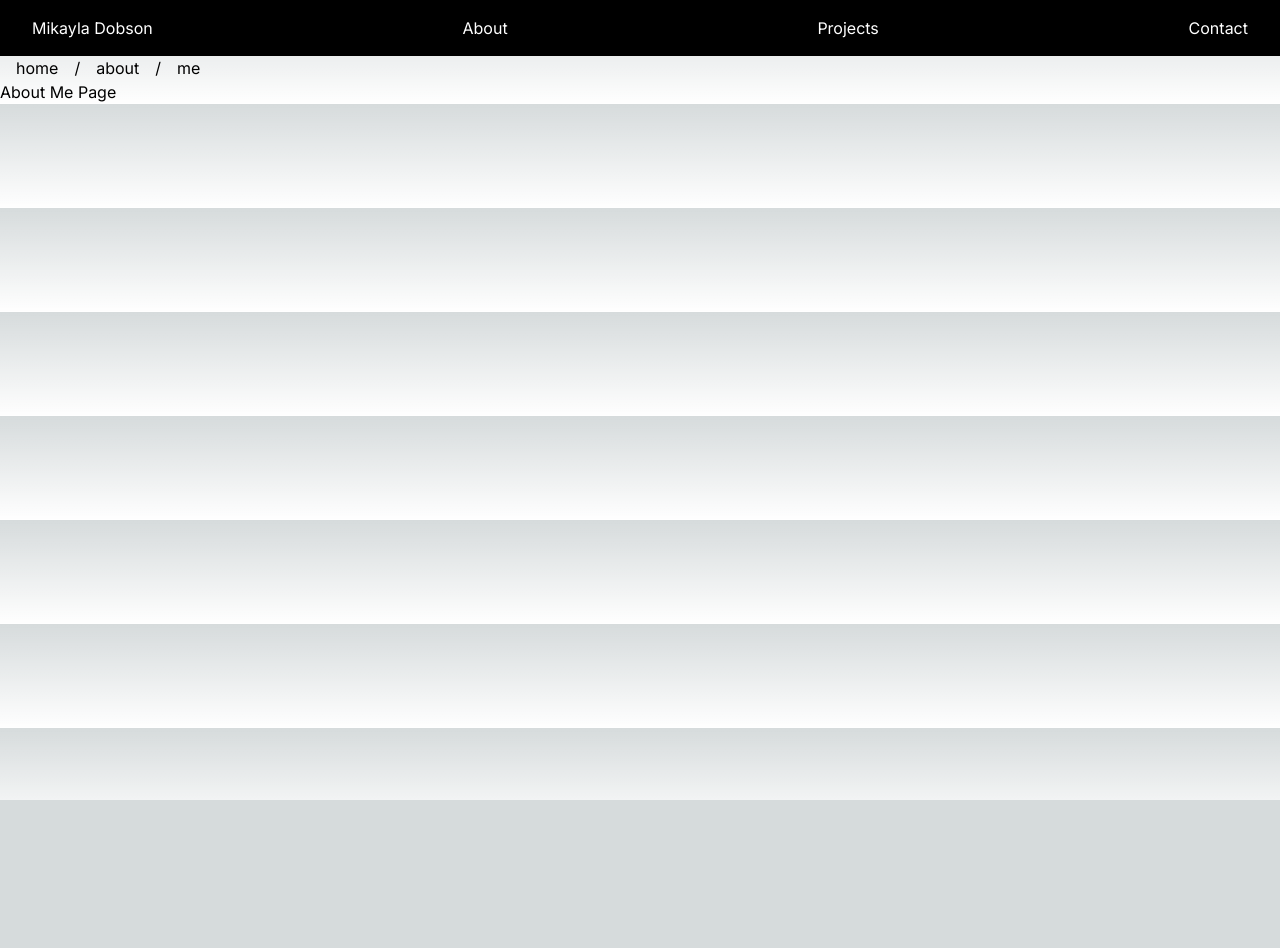
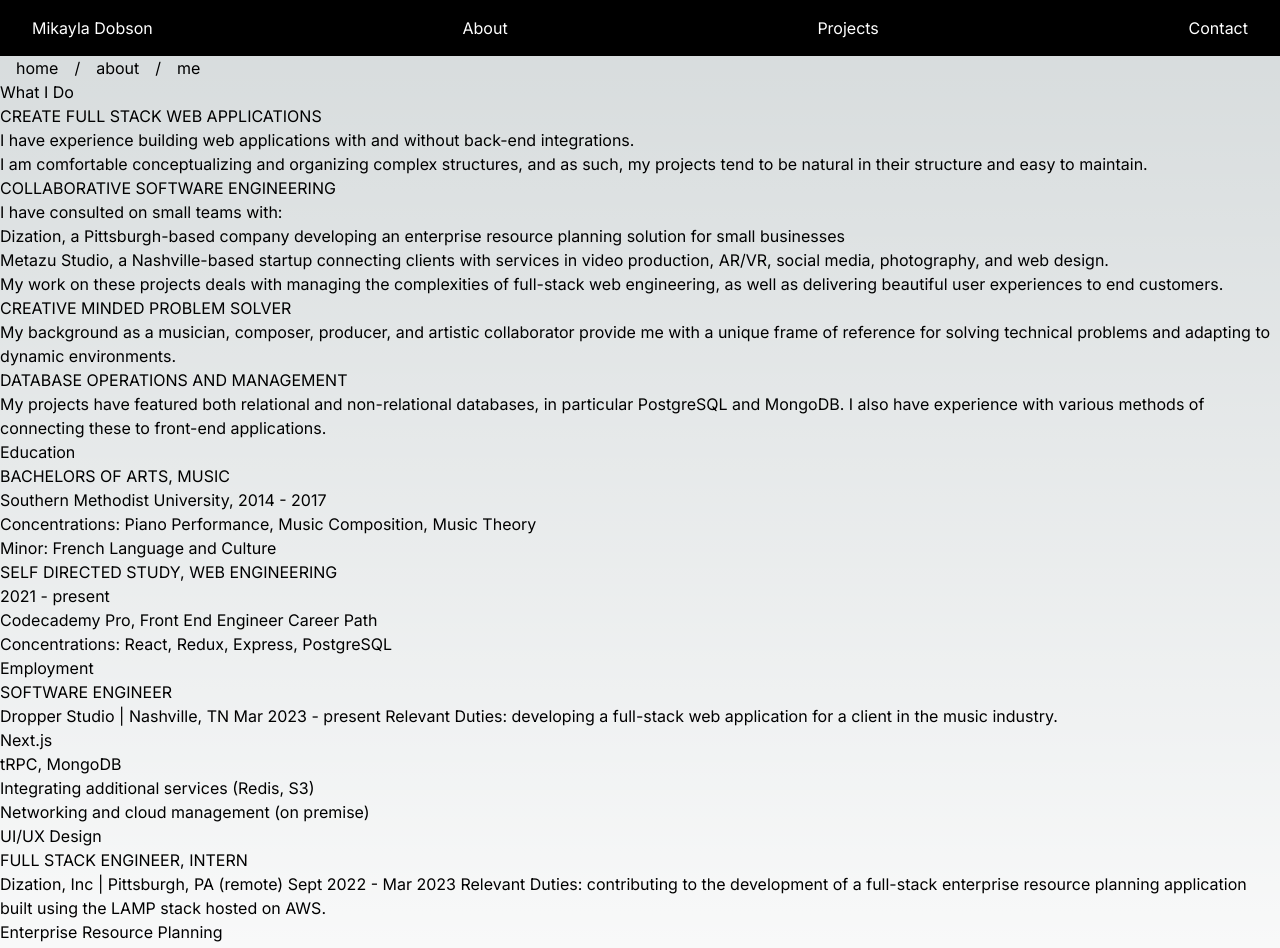
Before and after one commit to innocuous-symmetry/mikayla-dobson-dev, a Next.js app: page /about/me in a window 1280 px wide. Shown: the top 948 px of the page. Before the commit the page ends 800 px from the top, so only its background shows below. Built offline with nearby package versions, Linux system fonts and the light colour scheme.

Commit message:
custom component support for mdx

```diff
--- /dev/null
+++ b/app/about/me/content.mdx
@@ -0,0 +1,79 @@
+# What I Do
+
+## CREATE FULL STACK WEB APPLICATIONS
+
+I have experience building web applications with and without back-end integrations.
+
+I am comfortable conceptualizing and organizing complex structures, and as such, my projects tend to be natural in their structure and easy to maintain.
+
+## COLLABORATIVE SOFTWARE ENGINEERING
+
+I have consulted on small teams with:
+
+- Dization, a Pittsburgh-based company developing an enterprise resource planning solution for small businesses
+- Metazu Studio, a Nashville-based startup connecting clients with services in video production, AR/VR, social media, photography, and web design.
+
+My work on these projects deals with managing the complexities of full-stack web engineering, as well as delivering beautiful user experiences to end customers.
+
+## CREATIVE MINDED PROBLEM SOLVER
+
+My background as a musician, composer, producer, and artistic collaborator provide me with a unique frame of reference for solving technical problems and adapting to dynamic environments.
+
+## DATABASE OPERATIONS AND MANAGEMENT
+
+My projects have featured both relational and non-relational databases, in particular PostgreSQL and MongoDB. I also have experience with various methods of connecting these to front-end applications.
+
+# Education
+
+## BACHELORS OF ARTS, MUSIC
+
+Southern Methodist University, 2014 - 2017
+
+Concentrations: Piano Performance, Music Composition, Music Theory
+
+Minor: French Language and Culture
+
+## SELF DIRECTED STUDY, WEB ENGINEERING
+
+2021 - present
+
+Codecademy Pro, Front End Engineer Career Path
+
+Concentrations: React, Redux, Express, PostgreSQL
+
+# Employment
+
+## SOFTWARE ENGINEER
+
+Dropper Studio | Nashville, TN
+Mar 2023 - present
+Relevant Duties: developing a full-stack web application for a client in the music industry.
+
+- Next.js
+- tRPC, MongoDB
+- Integrating additional services (Redis, S3)
+- Networking and cloud management (on premise)
+- UI/UX Design
+
+## FULL STACK ENGINEER, INTERN
+
+Dization, Inc | Pittsburgh, PA (remote)
+Sept 2022 - Mar 2023
+Relevant Duties: contributing to the development of a full-stack enterprise resource planning application built using the LAMP stack hosted on AWS.
+
+- Enterprise Resource Planning
+- AWS
+- System Design
+- UI/UX Design
+- Database management
+
+## FULL STACK ENGINEER, INTERN
+Dization, Inc | Pittsburgh, PA (remote)
+Sept 2022 - present
+Relevant Duties: contributing to the development of a full-stack enterprise resource planning application built using the LAMP stack hosted on AWS.
+
+Enterprise Resource Planning
+AWS
+System Design
+UI/UX Design
+Database management
--- a/app/about/me/page.tsx
+++ b/app/about/me/page.tsx
@@ -1,7 +1,2 @@
-export default function AboutMePage() {
-    return (
-        <div>
-            <h1>About Me Page</h1>
-        </div>
-    )
-}
+'use client'
+export { default } from "./content.mdx"
--- /dev/null
+++ b/app/about/skills/content.mdx
@@ -0,0 +1,22 @@
+Check out my skills, and some of the technologies I work with the most:
+
+# Programming Languages
+
+## JavaScript
+
+- Typescript
+- React / Next.js
+    - Redux
+    - tRPC
+- Node.js
+    - Express.js
+    - ToneJS
+- jQuery
+- Jest
+
+## Python
+
+- Pandas
+- Micropython
+
+# Front End Skills
--- a/app/about/skills/page.tsx
+++ b/app/about/skills/page.tsx
@@ -1,7 +1,2 @@
-export default function SkillsPage() {
-    return (
-        <div>
-            <h1>Skills Page</h1>
-        </div>
-    )
-}
+'use client'
+export { default } from "./content.mdx"
--- a/app/content.mdx
+++ b/app/content.mdx
@@ -6,12 +6,14 @@ Software design at the confluence of efficiency, ingenuity, and artistry.
 
 Here are some things I've provided for my teams in the past:
 
-- Connecting the dots
-    - My strength lies in the big picture. My background as a composer of classical music has given me a lasting sense
-    for how to assemble the pieces of a project into a cohesive whole.
-    - As a software engineer, this means:
-        - I'm comfortable living in the world between the front-end and back-end
-        - I love solving emergent problems as a project's stack is expanding
+### Connecting the dots
+
+My strength lies in the big picture. My background as a composer of classical music has given me a lasting sense for how to assemble the pieces of a project into a cohesive whole.
+
+As a software engineer, this means:
+
+- I'm comfortable living in the world between the front-end and back-end
+- I love solving emergent problems as a project's stack is expanding
 
 ---
 
--- a/app/layout.tsx
+++ b/app/layout.tsx
@@ -1,9 +1,11 @@
 'use client'
 
+import Head from 'next/head'
 import Navbar from '@/components/Navbar'
 import SiteTree from '@/components/SiteTree'
 import { MDXProvider } from '@mdx-js/react'
 import { Inter } from 'next/font/google'
+import components from '@/components/mdx'
 import './globals.css'
 
 const inter = Inter({ subsets: ['latin'] })
@@ -13,22 +15,22 @@ export const metadata = {
   description: 'Integrating artistry and technology to create beautiful software',
 }
 
-export default function RootLayout({
-  children,
-}: {
-  children: React.ReactNode
-}) {
+export default function RootLayout({ children }: { children: React.ReactNode }) {
   return (
     <html lang="en">
-      <MDXProvider /* components={components} */>
-        <body className={inter.className}>
-          <>
-          <Navbar />
-          <SiteTree />
+      <Head>
+        <title>{metadata.title}</title>
+        <meta name="description" content={metadata.description} />
+        <meta name="viewport" content="width=device-width, initial-scale=1" />
+        <link rel="icon" href="/favicon.ico" />
+      </Head>
+      <body className={inter.className}>
+        <Navbar />
+        <SiteTree />
+        <MDXProvider components={components}>
           {children}
-          </>
-        </body>
-      </MDXProvider>
+        </MDXProvider>
+      </body>
     </html>
   )
 }
--- a/app/page.tsx
+++ b/app/page.tsx
@@ -1,3 +1,4 @@
+'use client'
 import Content from "./content.mdx"
 
 export default function Home() {
--- a/components/mdx/index.tsx
+++ b/components/mdx/index.tsx
@@ -1,5 +1,44 @@
-import { ReactNode } from "react";
+import { v4 } from "uuid"
 
-export const P1TAG = ({ children }: { children: ReactNode }) => (
-    <h1>{children}</h1>
+type ElementType<Key extends keyof JSX.IntrinsicElements> = React.FC<JSX.IntrinsicElements[Key]>
+type FormattedTags = {
+    [Key in keyof JSX.IntrinsicElements]: ElementType<Key>
+}
+
+const H1TAG: ElementType<"h1"> = ({ children }) => { return (
+    <h1 key={v4()} className="text-4xl text-red-500">{children}</h1>
+)}
+
+const H2Tag: ElementType<"h2"> = ({ children }) => (
+    <h2 key={v4()}>{children}</h2>
 )
+
+const H3Tag: ElementType<"h3"> = ({ children }) => (
+    <h3 key={v4()}>{children}</h3>
+)
+
+const H4Tag: ElementType<"h4"> = ({ children }) => (
+    <h4 key={v4()}>{children}</h4>
+)
+
+const PTag: ElementType<"p"> = ({ children }) => (
+    <p key={v4()}>{children}</p>
+)
+
+const LiTag: ElementType<"li"> = ({ children }) => (
+    <li key={v4()}>{children}</li>
+)
+
+const BrTag: ElementType<"br"> = () => (
+    <br key={v4()} />
+)
+
+export default {
+    "h1": H1TAG,
+    "h2": H2Tag,
+    "h3": H3Tag,
+    "h4": H4Tag,
+    "p": PTag,
+    "li": LiTag,
+    "br": BrTag
+} satisfies Partial<FormattedTags>
--- a/next.config.js
+++ b/next.config.js
@@ -9,8 +9,7 @@ const withMDX = require('@next/mdx')({
       // https://github.com/remarkjs/remark-gfm#install
       remarkPlugins: [require("remark-prism")],
       rehypePlugins: [],
-      // If you use `MDXProvider`, uncomment the following line.
-      // providerImportSource: "@mdx-js/react",
+      providerImportSource: "@mdx-js/react",
     },
 });
 
@@ -18,9 +17,6 @@ const withMDX = require('@next/mdx')({
 const nextConfig = {
     pageExtensions: ['js', 'jsx', 'ts', 'tsx', 'md', 'mdx'],
     reactStrictMode: true,
-    experimental: {
-      appDir: true,
-    }
 }
 
 module.exports = withMDX(nextConfig);
```
Also changed, not shown: .eslintrc.json.
